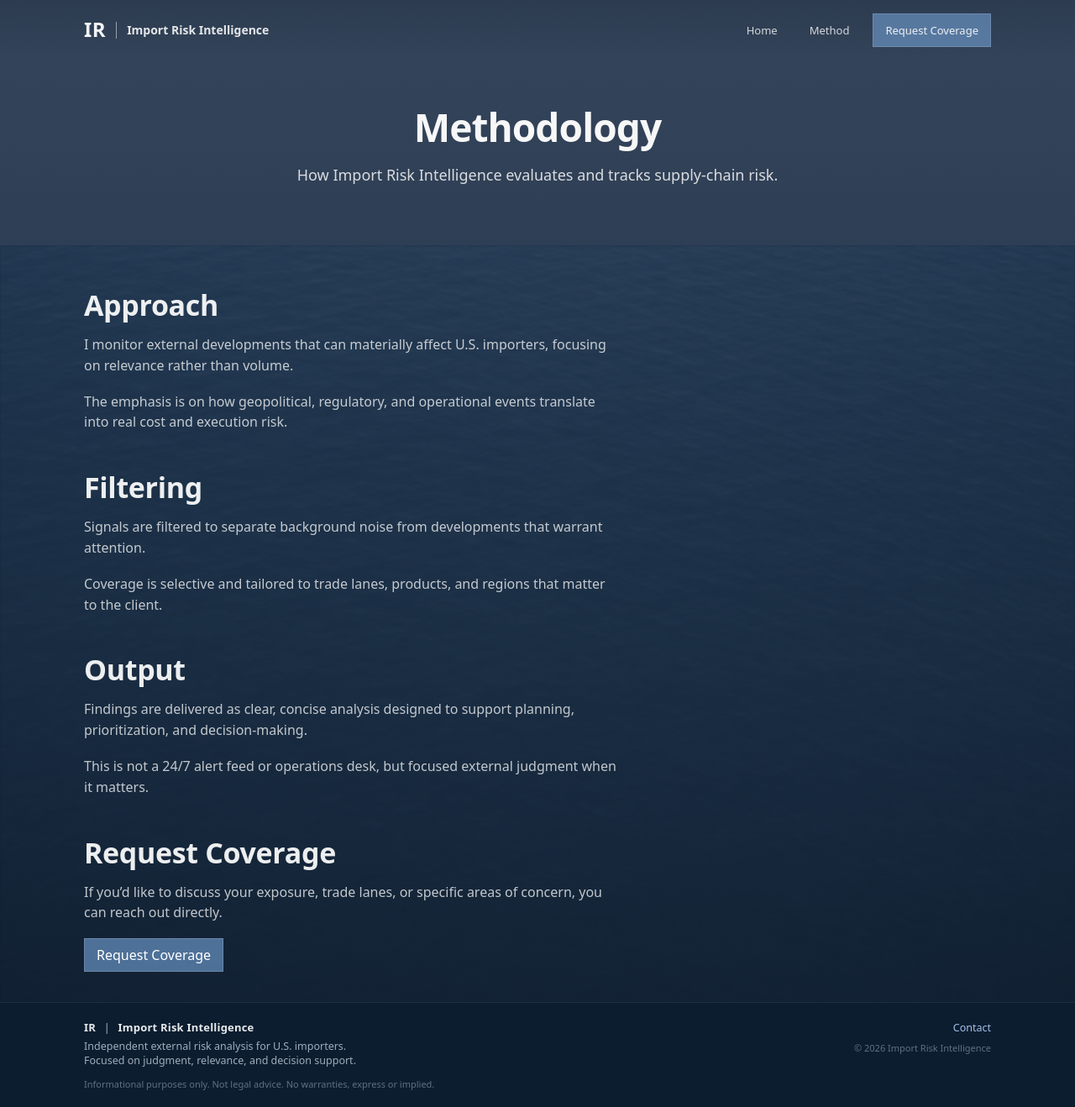
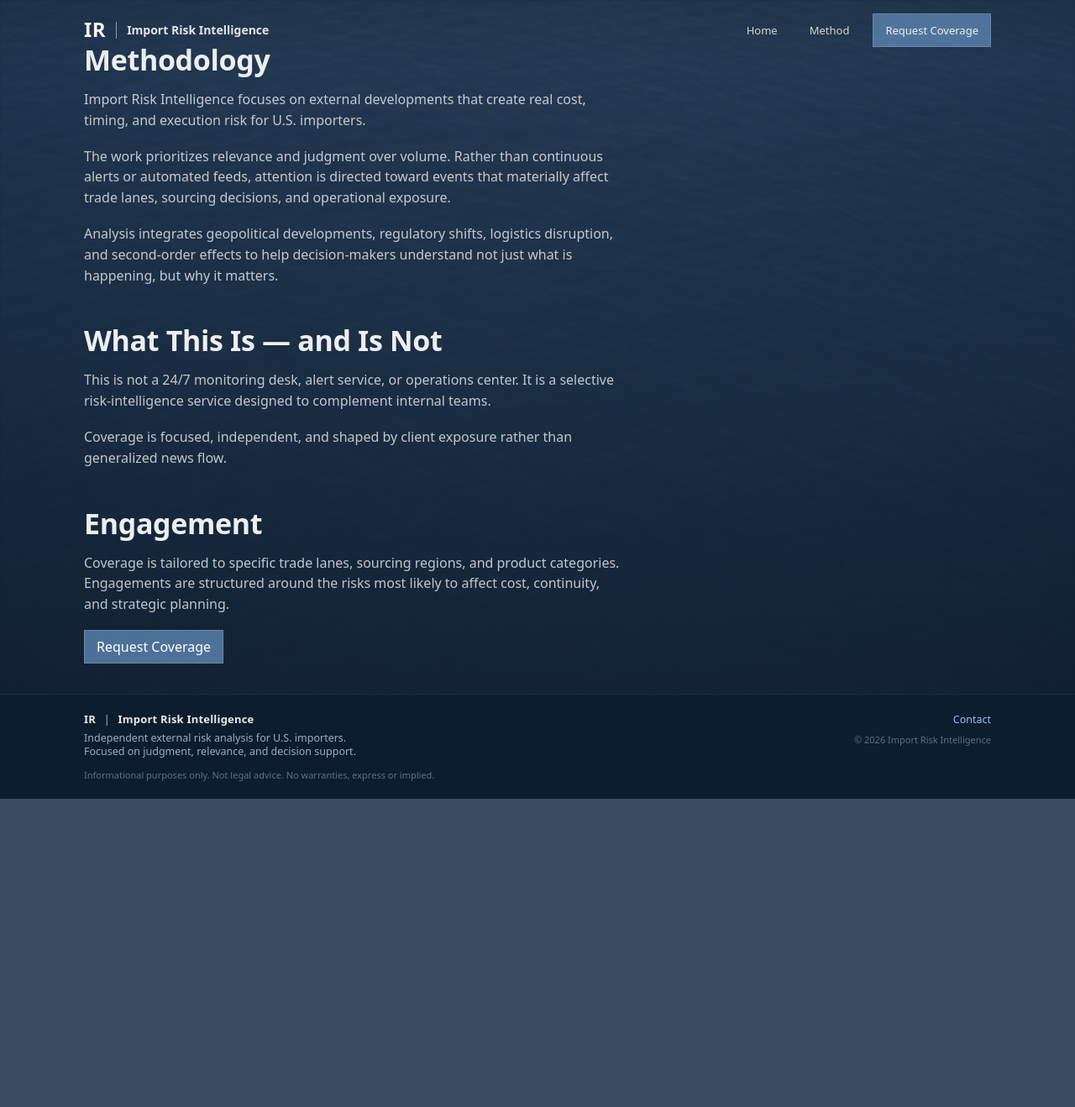
Before and after one commit to importrisk/import-risk-intelligence-site, a Jekyll site: the page built from method.html, in a window 1280 px wide. Shown: the whole page at 84% size. Built offline with Jekyll 4.4.1, drawn with Linux system fonts in a browser that asks for light colours; after the commit the page ends 951 px from its top, so only the background shows below that.

Commit message:
Update method.html

```diff
--- a/method.html
+++ b/method.html
@@ -4,68 +4,68 @@ title: Methodology
 description: How Import Risk Intelligence evaluates and tracks supply-chain risk.
 ---
 
-<!-- Method Hero -->
-<main class="method-hero">
-  <div class="container">
-    <h1 class="method-title">Methodology</h1>
-    <p class="method-subtitle">
-      How Import Risk Intelligence evaluates and tracks supply-chain risk.
-    </p>
-  </div>
-</main>
-
-<!-- Method Content -->
 <div class="below-fold">
   <section class="section-split">
     <div class="container split-inner">
 
+      <!-- LEFT COLUMN ONLY -->
       <div class="split-text">
 
         <section class="section">
-          <h2 class="section-title">Approach</h2>
+          <h2 class="section-title">Methodology</h2>
+
           <p class="section-text">
-            I monitor external developments that can materially affect U.S. importers, focusing on relevance rather than volume.
+            Import Risk Intelligence focuses on external developments that create
+            real cost, timing, and execution risk for U.S. importers.
           </p>
+
           <p class="section-text">
-            The emphasis is on how geopolitical, regulatory, and operational events translate into real cost and execution risk.
+            The work prioritizes relevance and judgment over volume. Rather than
+            continuous alerts or automated feeds, attention is directed toward
+            events that materially affect trade lanes, sourcing decisions, and
+            operational exposure.
+          </p>
+
+          <p class="section-text">
+            Analysis integrates geopolitical developments, regulatory shifts,
+            logistics disruption, and second-order effects to help decision-makers
+            understand not just what is happening, but why it matters.
           </p>
         </section>
 
         <section class="section">
-          <h2 class="section-title">Filtering</h2>
+          <h2 class="section-title">What This Is — and Is Not</h2>
+
           <p class="section-text">
-            Signals are filtered to separate background noise from developments that warrant attention.
+            This is not a 24/7 monitoring desk, alert service, or operations center.
+            It is a selective risk-intelligence service designed to complement
+            internal teams.
           </p>
+
           <p class="section-text">
-            Coverage is selective and tailored to trade lanes, products, and regions that matter to the client.
+            Coverage is focused, independent, and shaped by client exposure rather
+            than generalized news flow.
           </p>
         </section>
 
         <section class="section">
-          <h2 class="section-title">Output</h2>
+          <h2 class="section-title">Engagement</h2>
+
           <p class="section-text">
-            Findings are delivered as clear, concise analysis designed to support planning, prioritization, and decision-making.
-          </p>
-          <p class="section-text">
-            This is not a 24/7 alert feed or operations desk, but focused external judgment when it matters.
-          </p>
-        </section>
-
-        <section id="request" class="section">
-          <h2 class="section-title">Request Coverage</h2>
-          <p class="section-text">
-            If you’d like to discuss your exposure, trade lanes, or specific areas of concern, you can reach out directly.
+            Coverage is tailored to specific trade lanes, sourcing regions, and
+            product categories. Engagements are structured around the risks most
+            likely to affect cost, continuity, and strategic planning.
           </p>
 
           <div class="request-box">
-            <a class="nav-cta"
-               href="mailto:you@yourdomain.com?subject=Request%20Coverage">
+            <a class="nav-cta" href="index.html#request">
               Request Coverage
             </a>
           </div>
         </section>
 
       </div>
+      <!-- /LEFT COLUMN -->
 
     </div>
   </section>
```
